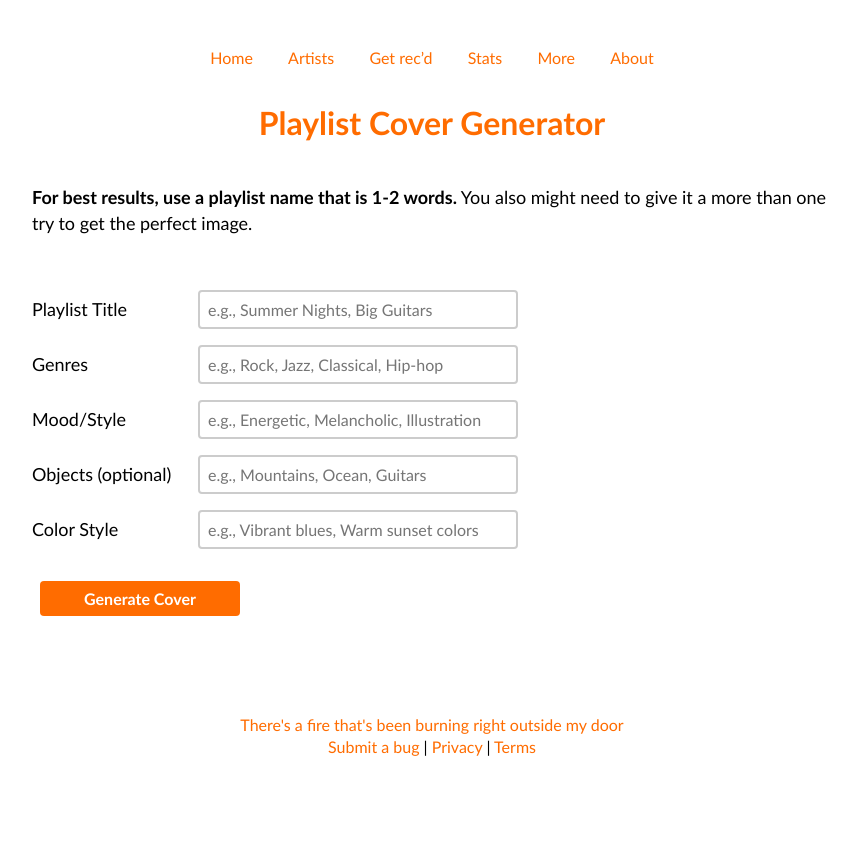
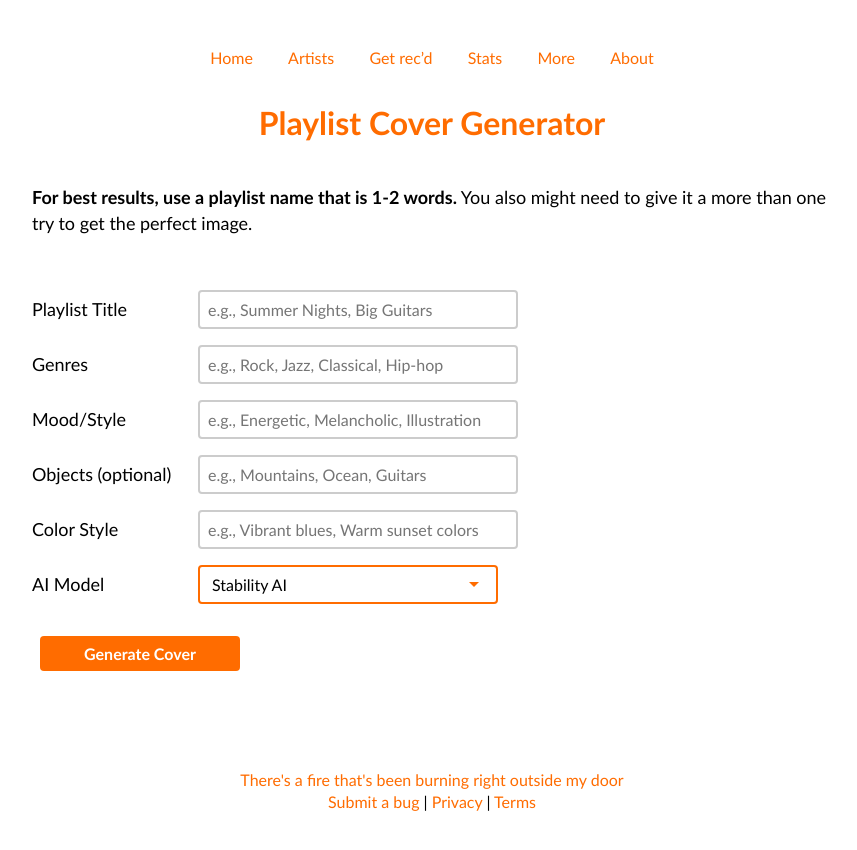
Before and after one commit to rianvdm/my-music-next, a Next.js app: page /playlist-cover-generator in a window 1280 px wide. Shown: the top 850 px of the page, without its empty margins (208-1065 px from the left). Built offline with nearby package versions, Linux system fonts and the light colour scheme.

Commit message:
Choose model

```diff
--- a/app/playlist-cover-generator/page.js
+++ b/app/playlist-cover-generator/page.js
@@ -13,6 +13,7 @@ export default function PlaylistCoverPage() {
     vibe: '',
     objects: '',
     colors: '',
+    model: 'STABILITY',
   });
   const [generatedPrompt, setGeneratedPrompt] = useState(null);
   const [generatedImage, setGeneratedImage] = useState(null);
@@ -50,7 +51,7 @@ export default function PlaylistCoverPage() {
       setGeneratedPrompt(promptData.data);
       console.log('Generated prompt:', promptData.data);
 
-      const imageResponse = await fetch(`https://api-openai-images.rian-db8.workers.dev/?prompt=${encodeURIComponent(promptData.data)}`);
+      const imageResponse = await fetch(`https://api-openai-images.rian-db8.workers.dev/?prompt=${encodeURIComponent(promptData.data)}&model=${formData.model}`);
       if (!imageResponse.ok) {
         throw new Error(`Image API responded with status: ${imageResponse.status}`);
       }
@@ -108,6 +109,11 @@ export default function PlaylistCoverPage() {
     }
   ];
 
+  const MODEL_OPTIONS = [
+    { value: 'STABILITY', label: 'Stability AI' },
+    { value: 'OPENAI', label: 'DALLE 3' },
+  ];
+
   return (
     <div>
       <header>
@@ -154,6 +160,38 @@ export default function PlaylistCoverPage() {
                 />
               </div>
             ))}
+
+            <div style={{
+              display: 'flex',
+              alignItems: 'center',
+              width: '100%',
+              maxWidth: '600px',
+              gap: '1rem'
+            }}>
+              <label htmlFor="model-select" style={{
+                width: '150px',
+                flexShrink: 0
+              }}>
+                AI Model
+              </label>
+              <select
+                id="model-select"
+                name="model"
+                value={formData.model}
+                onChange={handleInputChange}
+                className="genre-select"
+                style={{
+                  flex: 1,
+                  minWidth: '300px'
+                }}
+              >
+                {MODEL_OPTIONS.map(option => (
+                  <option key={option.value} value={option.value}>
+                    {option.label}
+                  </option>
+                ))}
+              </select>
+            </div>
 
             <button
               type="submit"
```
